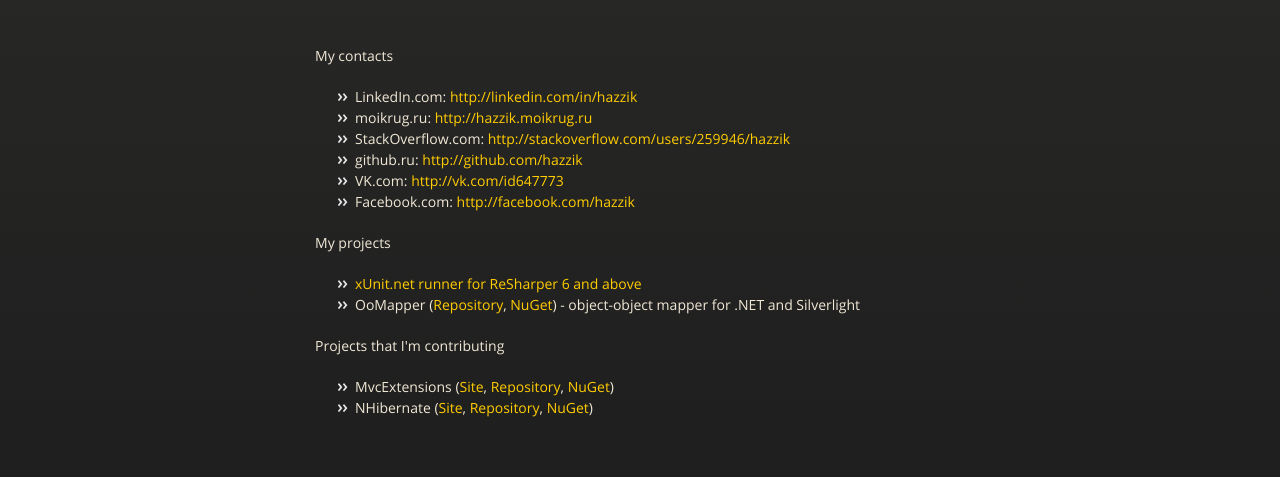
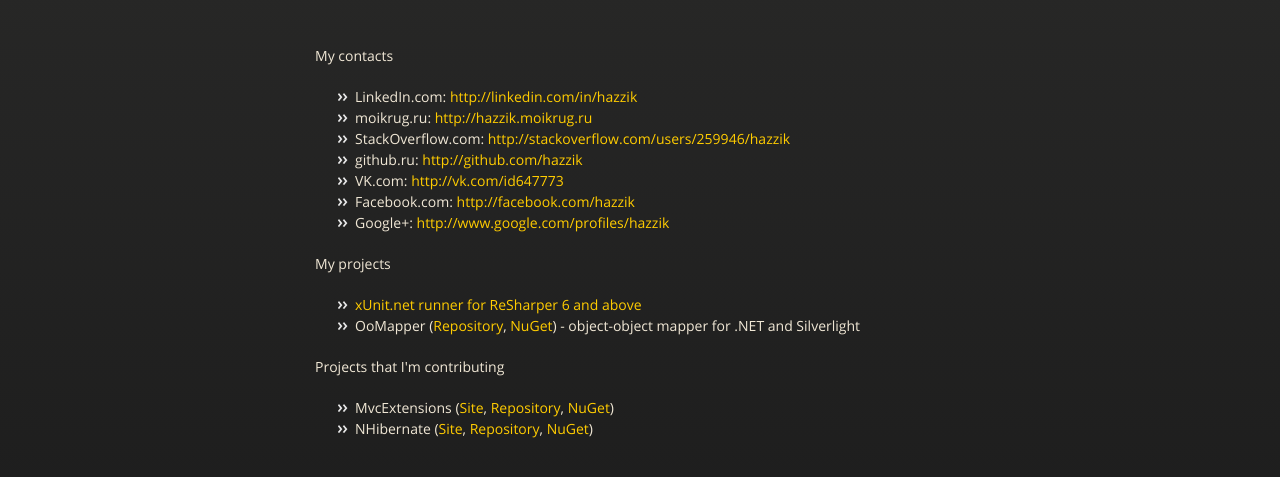
Before and after one commit to hazzik/hazzik.ru, a plain HTML site: page index.html in a window 1280 px wide. Shown: the part 189-666 px from the top of the page. Drawn offline with nearby package versions, Linux system fonts and the light colour scheme.

Commit message:
Add Google+

```diff
--- a/index.html
+++ b/index.html
@@ -45,6 +45,7 @@
 <li>github.ru: <a href="http://github.com/hazzik">http://github.com/hazzik</a></li>
 <li>VK.com: <a href="http://vk.com/id647773">http://vk.com/id647773</a></li>
 <li>Facebook.com: <a href="http://facebook.com/hazzik">http://facebook.com/hazzik</a></li>
+<li>Google+: <a href="http://www.google.com/profiles/hazzik">http://www.google.com/profiles/hazzik</a></li>
 </ul>
         <p>My projects</p>
 
```
